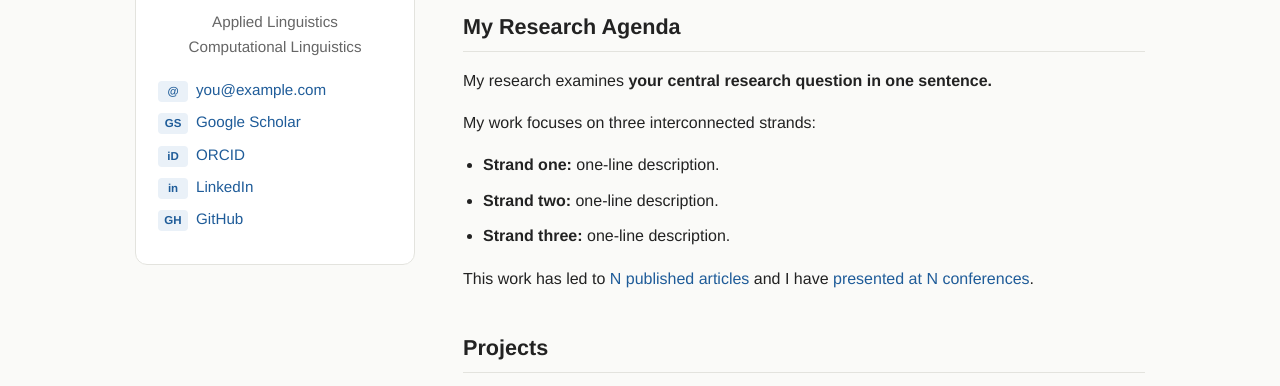
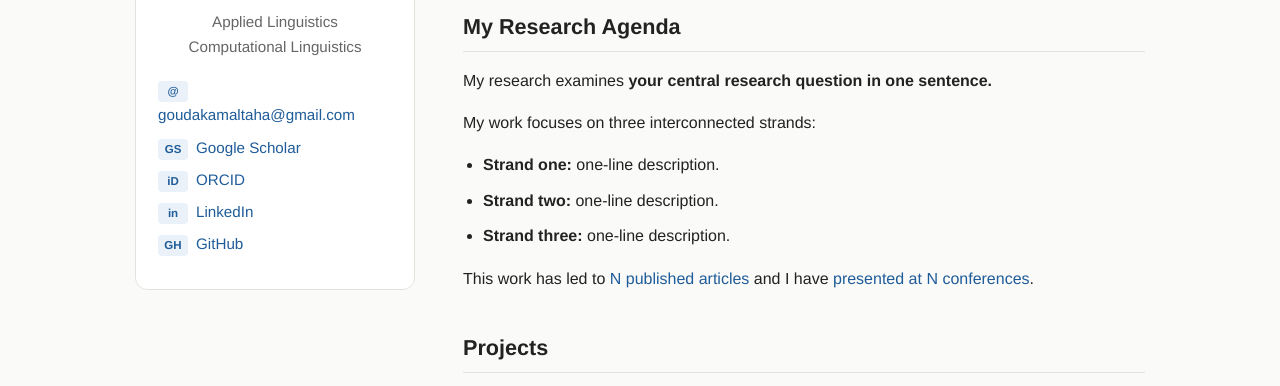
Before and after one commit to Gouda-Taha/Gouda-Taha.github.io, a plain HTML site: page index.html in a window 1280 px wide. Shown: the part 396-782 px from the top of the page. Drawn offline with Linux system fonts and the light colour scheme.

Commit message:
Update index.html

```diff
--- a/index.html
+++ b/index.html
@@ -3,7 +3,7 @@
 <head>
   <meta charset="utf-8">
   <meta name="viewport" content="width=device-width, initial-scale=1">
-  <meta name="description" content="Gouda Taha is an applied and computational linguist and Instructor of Record at East Texas A&amp;M University.">
+  <meta name="description" content=" Gouda Taha is an applied and computational linguist and Instructor of Record at East Texas A&amp;M University.">
   <title>About | Gouda Taha | East Texas A&amp;M University</title>
   <link rel="stylesheet" href="style.css">
 </head>
@@ -29,10 +29,10 @@
       <p>Instructor of Record<br>East Texas A&amp;M University</p>
       <p class="interests">Applied Linguistics<br>Computational Linguistics</p>
       <ul class="links">
-        <li><span class="tag">@</span><a href="mailto:you@example.com">you@example.com</a></li>
+        <li><span class="tag">@</span><a href="mailto:goudakamaltaha@gmail.com">goudakamaltaha@gmail.com</a></li>
         <li><span class="tag">GS</span><a href="https://scholar.google.com/citations?user=v75UgdcAAAAJ&amp;hl=en">Google Scholar</a></li>
         <li><span class="tag">iD</span><a href="https://orcid.org/">ORCID</a></li>
-        <li><span class="tag">in</span><a href="https://www.linkedin.com/">LinkedIn</a></li>
+        <li><span class="tag">in</span><a href="https://https://www.linkedin.com/in/gouda-taha-282a06227//">LinkedIn</a></li>
         <li><span class="tag">GH</span><a href="https://github.com/">GitHub</a></li>
       </ul>
     </aside>
```
